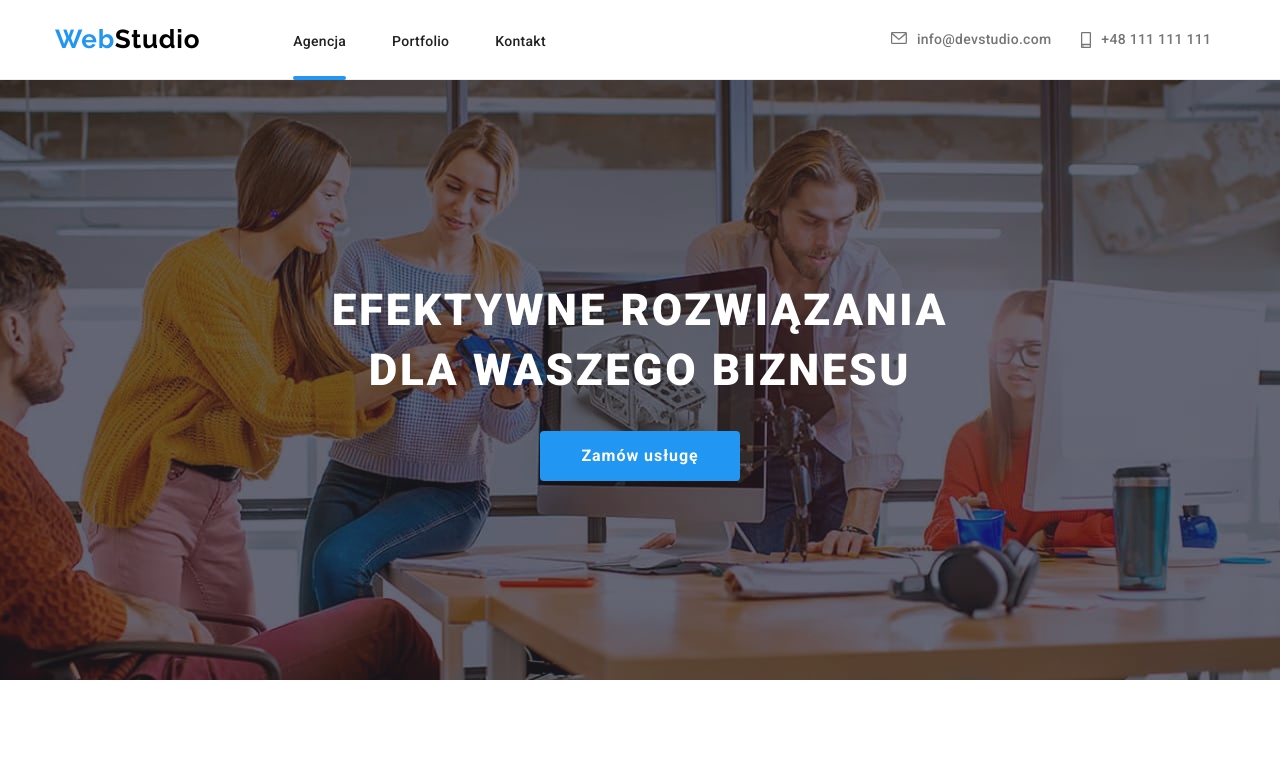
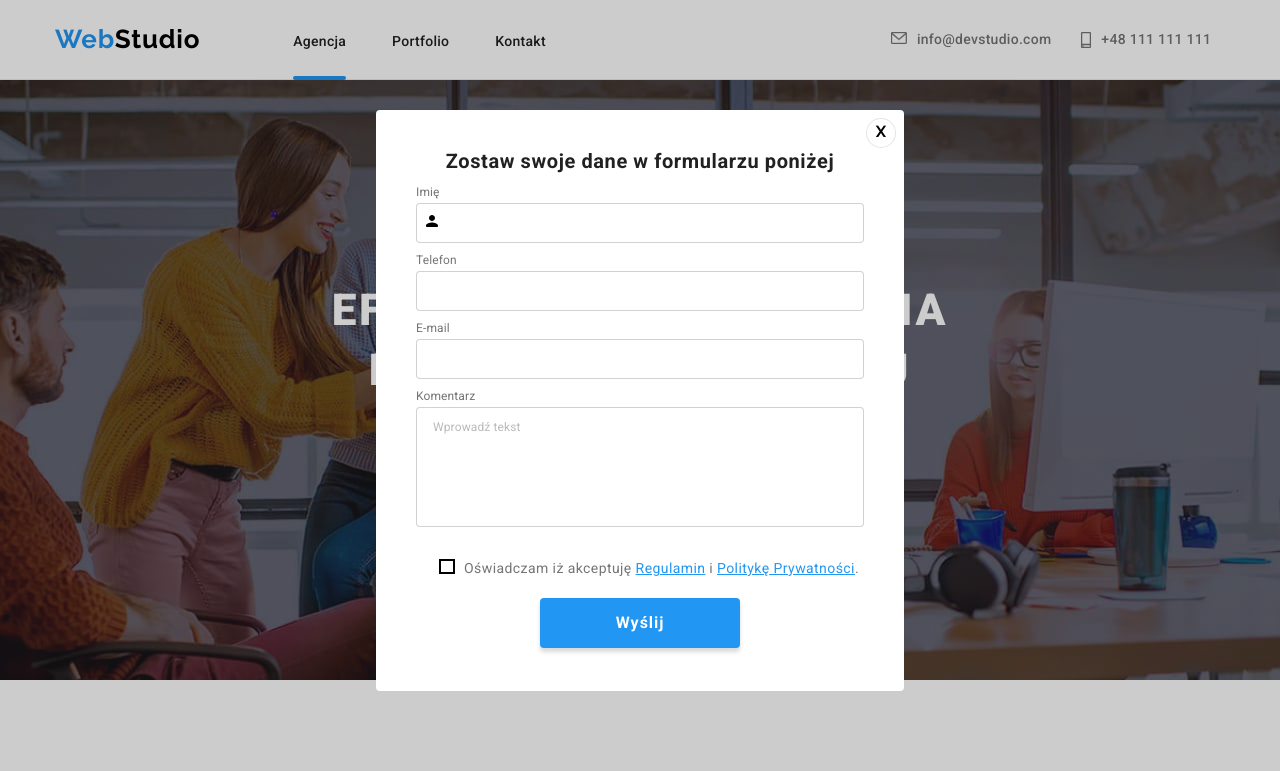
Before and after one commit to OlgaPikulska/goit-markup-hw-06, a plain HTML site: page index.html in a window 1280 px wide. Both pictures are taken after a click on the button "Zamów usługę". Shown: the top 771 px of the page. Drawn offline with nearby package versions, Linux system fonts and the light colour scheme.

Commit message:
next part

```diff
--- a/css/styles.css
+++ b/css/styles.css
@@ -262,8 +262,10 @@ header {
   width: 528px;
   border-radius: 4px;
   background-color: var(--white-color);
-  display: inline;
-  justify-content: flex-end;
+  display: flex;
+  flex-direction: column;
+  /* align-items: center;
+  justify-content: center; */
   position: absolute;
 }
 
@@ -277,6 +279,7 @@ header {
   cursor: pointer;
   margin-top: 8px;
   margin-right: 8px;
+  margin-left: 490px;
 }
 
 .is-hidden {
@@ -286,6 +289,152 @@ header {
   transform: scale(50%);
 }
 
+.modal-form-title {
+  font-family: Roboto;
+  font-size: 20px;
+  font-weight: 700;
+  line-height: 23px;
+  letter-spacing: 0.03em;
+  text-align: center;
+  color: #212121;
+  padding-bottom: 2px;
+  padding-top: 2px;
+}
+
+.modal-form-box {
+  width: 448px;
+  border: 1px solid rgba(33, 33, 33, 0.2);
+  border-radius: 4px;
+  height: 40px;
+  margin-left: 40px;
+  position: relative;
+}
+/* .modal-icon-name {
+  background-color: #2196f3;
+  background-image: url('../images/icon_form.svg#icon-icon_person');
+  background-repeat: no-repeat;
+  background-size: contain;
+  background-position: left;
+  fill: #000000;
+  padding: 14px 421px 14px 15px;
+  display: inline-block;
+  no-repeat padding:14px 421px 14px 15px;
+  fill: #000000;
+} */
+
+.modal-icon-name {
+  /* background-color: #2196f3;
+  background-image: url('../images/icon_form.svg#icon-icon_person');
+  background-repeat: no-repeat;
+  background-size: contain;
+  background-position: left;
+  display: inline-block; */
+  /* padding: 14px 421px 14px 15px; */
+  fill: #000000;
+  height: 12px;
+  width: 12px;
+  position: absolute;
+  top: 105px;
+  left: 50px;
+}
+
+.modal-form-text {
+  font-family: Roboto;
+  font-size: 12px;
+  font-weight: 400;
+  line-height: 14px;
+  letter-spacing: 0.01em;
+  text-align: left;
+  color: var(--grey-color);
+  padding-left: 40px;
+  padding-bottom: 4px;
+  padding-top: 10px;
+}
+
+textarea {
+  width: 448px;
+  border: 1px solid rgba(33, 33, 33, 0.2);
+  border-radius: 4px;
+  height: 120px;
+  margin-left: 40px;
+  resize: none;
+}
+
+textarea::placeholder {
+  font-family: 'Roboto';
+  font-style: normal;
+  font-weight: 400;
+  font-size: 12px;
+  line-height: 14px;
+  letter-spacing: 0.01em;
+  color: rgba(117, 117, 117, 0.5);
+  padding-top: 12px;
+  padding-left: 16px;
+}
+
+.modal-checkbox {
+  display: block;
+  position: relative;
+}
+
+.modal-checkbox input {
+  opacity: 0;
+  cursor: pointer;
+  height: 0;
+  width: 0;
+}
+
+.checkmark {
+  height: 15px;
+  width: 16px;
+  background-color: var(--white-color);
+  border: 2px solid black;
+  position: absolute;
+  top: 3px;
+  left: 63px;
+  cursor: pointer;
+}
+
+.modal-checkbox-text {
+  font-family: 'Roboto';
+  font-style: normal;
+  font-weight: 400;
+  font-size: 14px;
+  line-height: 24px;
+  letter-spacing: 0.03em;
+  color: #757575;
+  margin-top: 25px;
+  margin-left: 88px;
+}
+
+.modal-checkbox-link {
+  color: var(--blue-color);
+  text-decoration: underline;
+}
+
+.modal-form-button {
+  width: 200px;
+  height: 50px;
+  background: #2196f3;
+  box-shadow: 0px 4px 4px rgba(0, 0, 0, 0.15);
+  border: none;
+  border-radius: 4px;
+  font-family: 'Roboto';
+  font-style: normal;
+  font-weight: 700;
+  font-size: 16px;
+  line-height: 30px;
+  /* display: flex;
+  align-items: center;  */
+  text-align: center;
+  letter-spacing: 0.06em;
+  color: #ffffff;
+}
+
+.modal-button-position {
+  display: flex;
+  justify-content: center;
+}
 /* KOLEJNA SEKCJA */
 
 .icons-background {
--- a/index.html
+++ b/index.html
@@ -65,27 +65,40 @@
           <div class="backdrop is-hidden" data-modal>
             <div class="modal-box">
               <button type="button" class="button-close" data-modal-close>X</button>
-              <h2>Zostaw swoje dane w formularzu poniżej</h2>
+              <h2 class="modal-form-title">Zostaw swoje dane w formularzu poniżej</h2>
               <form name="signup_form" autocomplete="on">
                 <label>
-                  Imię
-                  <input type="name" name="name">
+                  <p class="modal-form-text">Imię</p>
+                  <input type="name" name="name" class="modal-form-box">
+                  <svg class="modal-icon-name">
+                <use xlink:href="images/icon_form.svg#icon-icon_person"></use>
+              </svg>
                 </label>
 
                 <label>
-                  Telefon
-                  <input type="name" name="name">
+                  <p class="modal-form-text">Telefon</p>
+                  <input type="tel" name="phone_number" class="modal-form-box">
                 </label>
 
                 <label>
-                  E-mail
-                  <input type="name" name="name">
+                  <p class="modal-form-text">E-mail</p>
+                  <input type="name" name="name" class="modal-form-box">
                 </label>
 
                 <label>
-                  Komentarz
-                  <textarea name="feedback" placeholder="Wprowadź tekst">
-                  </label>
+                  <p class="modal-form-text">Komentarz</p>
+                  <textarea name="feedback" rows="6" placeholder="Wprowadź tekst"></textarea>
+                </label>
+
+                <label class="modal-checkbox">
+                  <p class="modal-checkbox-text">Oświadczam iż akceptuję <span class="modal-checkbox-link">Regulamin</span> i <span class="modal-checkbox-link">Politykę Prywatności</span>.</p>
+                  <input type="checkbox" name="statute" value="Oświadczam iż akceptuję Regulamin i Politykę Prywatności."/>
+
+                  <span class="checkmark"></span>
+                </label>
+                <div class="modal-button-position">
+                <button type="submit" class="modal-form-button">Wyślij</button>
+                </div>
               </form>
             </div>
           </div>
@@ -430,7 +443,7 @@
               <label>
               <input type="email" name="email" placeholder="E-mail" class="newsletter" />
               </label>
-              <button type="submit" class="button-newsletter"><span class="button-newsletter-text">Zapisz się</span><svg class="icon-send"><use href="images/icon_form.svg#icon-icon_send"></use></svg></button>
+              <button type="submit" class="button-newsletter"><span class="button-newsletter-text">Zapisz się</span><svg class="icon-send"><use xlink:href="images/icon_form.svg#icon-icon_send"></use></svg></button>
           </section>
         </div>
       </div>
```
Also changed, not shown: portfolio.html (+1 -1 lines).
